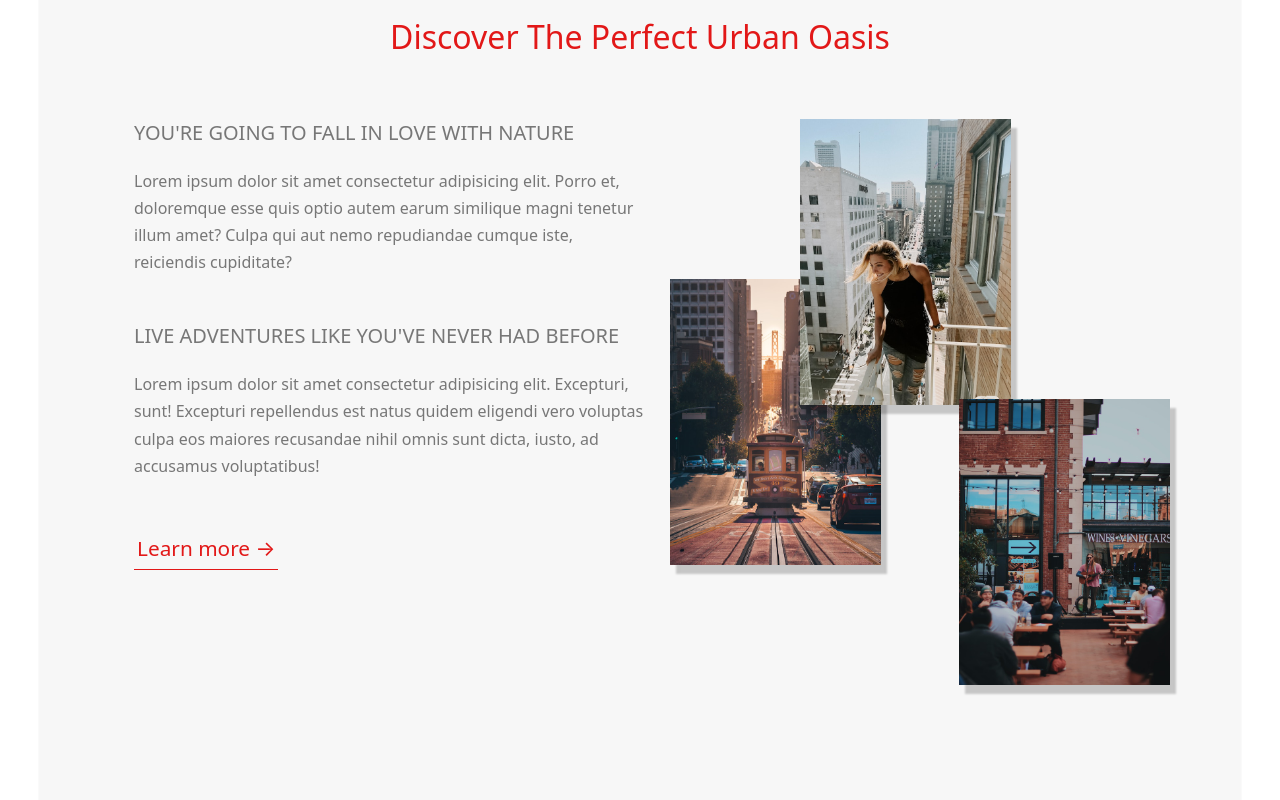
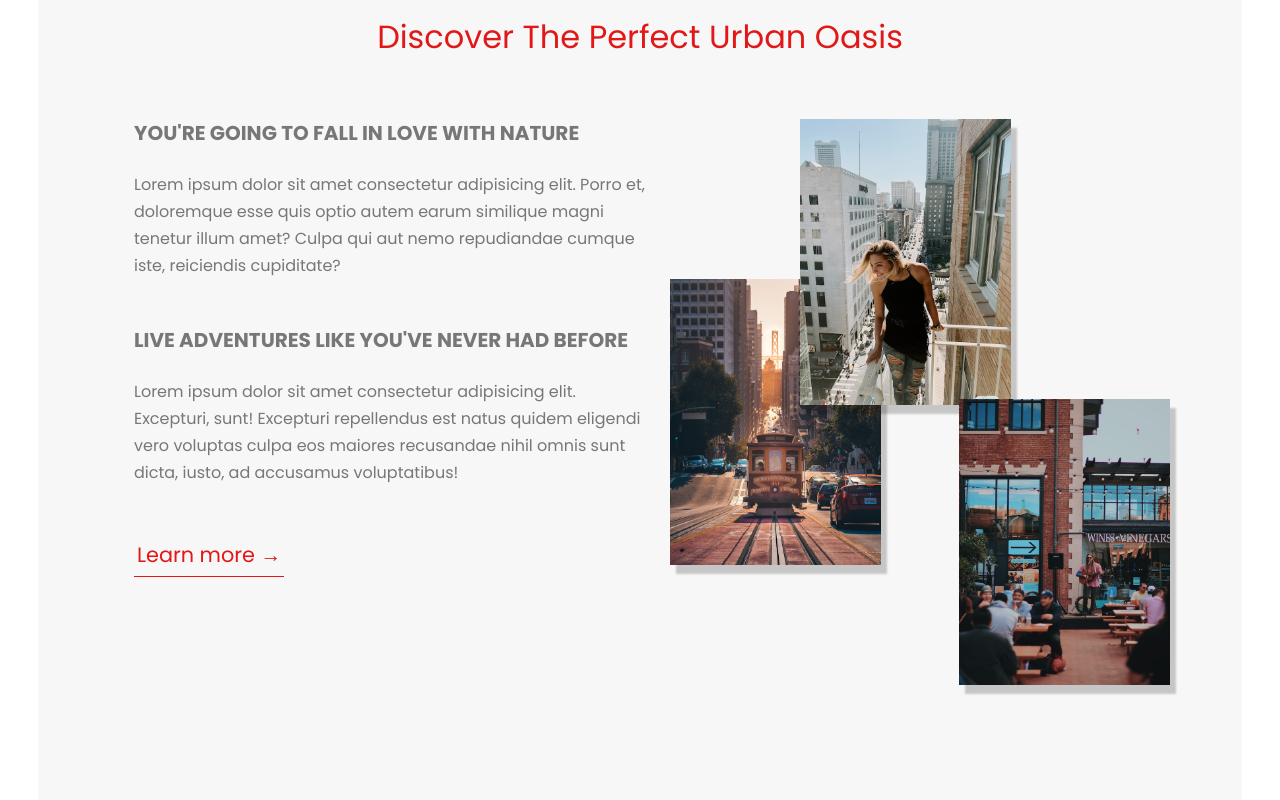
Before and after one commit to alancuenca/Chancellor-Apartments_, a website: page index.html in a window 1280 px wide. Shown: the part 1220-2020 px from the top of the page. Drawn offline with nearby package versions, Linux system fonts and the light colour scheme.

Commit message:
update to font

```diff
--- a/css/style.css
+++ b/css/style.css
@@ -20,6 +20,11 @@ body {
     padding: 3vw;
     color: #777;
     line-height: 1.7;
+    font-family: 'Poppins', sans-serif;
+}
+
+p {
+    margin-bottom: 5ch;
 }
 
 .header {
@@ -101,6 +106,7 @@ body {
 .heading-tertiary {
     text-transform: uppercase;
     margin-bottom: 2ch;
+    font-weight: 700;
 }
 
 .heading--main {
--- a/index.html
+++ b/index.html
@@ -9,6 +9,9 @@
         <link rel="stylesheet" href="node_modules/bootstrap/dist/css/bootstrap.min.css">
         <link rel="stylesheet" href="css/style.css">
 
+        <link rel="preconnect" href="https://fonts.googleapis.com">
+        <link rel="preconnect" href="https://fonts.gstatic.com" crossorigin>
+        <link href="https://fonts.googleapis.com/css2?family=Poppins:wght@100;400;700&display=swap" rel="stylesheet">
 
         <title>Chancellor Apartments</title>
     </head>
```
